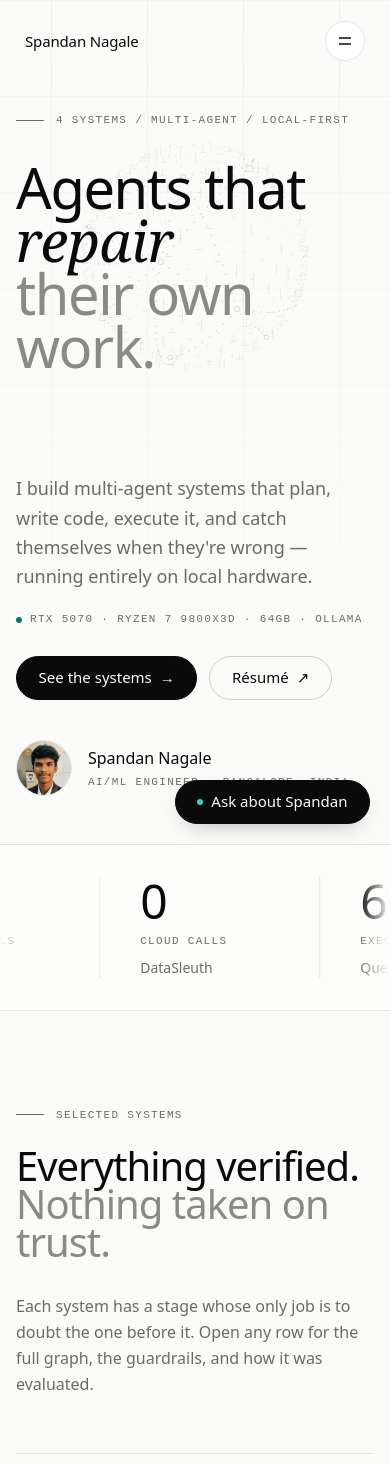
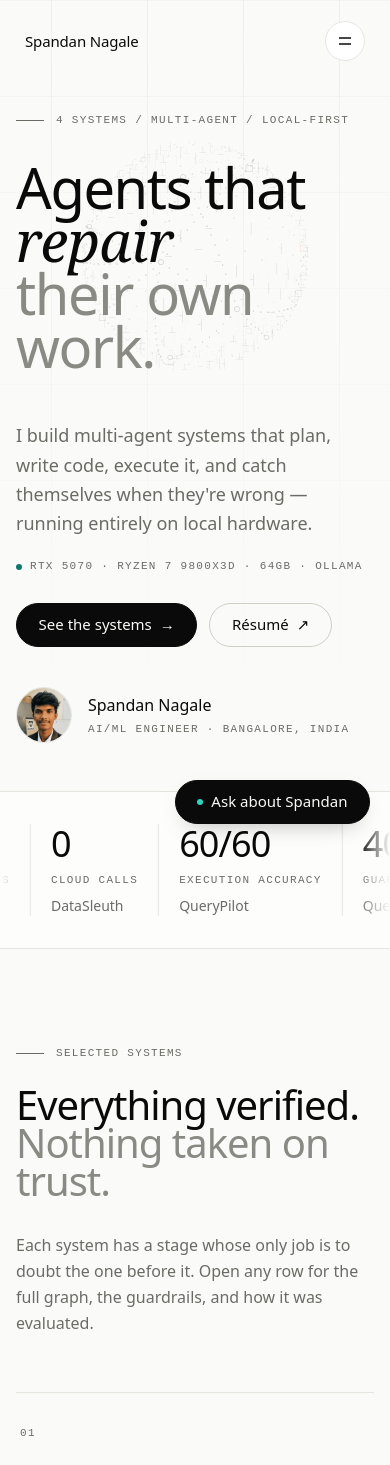
Before and after one commit to SpandanNagale/spandan_nagale, a React (Vite) app: page / in a window 390 px wide. Shown: the top 1465 px of the page. Built offline with nearby package versions, Linux system fonts and the light colour scheme.

Commit message:
polish: static grid for marquees under reduced motion; tighter mobile hero
Co-Authored-By: Claude Opus 5.5 <noreply@anthropic.com>
Claude-Session: https://claude.ai/code/session_01XU1GqBWWG3233NaWhpPYQa

```diff
--- a/src/components/Hero.tsx
+++ b/src/components/Hero.tsx
@@ -43,7 +43,7 @@ export default function Hero({ reducedMotion }: { reducedMotion: boolean }) {
   return (
     <section
       aria-labelledby="hero-title"
-      className="relative z-10 min-h-[100svh] flex flex-col justify-between px-4 md:px-6 max-w-[1320px] mx-auto pt-28 md:pt-36 pb-12 overflow-x-clip"
+      className="relative z-10 md:min-h-[100svh] flex flex-col justify-between px-4 md:px-6 max-w-[1320px] mx-auto pt-28 md:pt-36 pb-12 overflow-x-clip"
     >
       <div
         className="pointer-events-none absolute inset-x-0 top-20 h-[90vw] max-h-[520px] opacity-25 md:opacity-100 md:max-h-none md:inset-x-auto md:h-auto md:top-[54%] md:-translate-y-1/2 md:right-0 md:w-[min(44vw,620px)] md:aspect-square"
--- a/src/components/ProofMarquee.tsx
+++ b/src/components/ProofMarquee.tsx
@@ -23,8 +23,8 @@ export default function ProofMarquee() {
         srLabel="Proof points from the systems below"
         srItems={PROOFS.map((p) => `${p.value} ${p.label.toLowerCase()} — ${p.source}`)}
         items={PROOFS.map((p) => (
-          <div key={`${p.source}-${p.label}`} className="flex flex-col gap-2 px-10 border-l border-line min-w-[220px]">
-            <span className="display text-5xl md:text-6xl text-text">{p.value}</span>
+          <div key={`${p.source}-${p.label}`} className="flex flex-col gap-2 px-5 md:px-10 border-l border-line md:min-w-[220px]">
+            <span className="display text-4xl md:text-6xl text-text">{p.value}</span>
             <span className="mono-label text-muted">{p.label}</span>
             <span className="text-sm text-muted">{p.source}</span>
           </div>
--- a/src/index.css
+++ b/src/index.css
@@ -268,7 +268,10 @@ body {
   }
   .marquee-track {
     animation: none;
-    flex-wrap: wrap;
+    display: grid;
+    grid-template-columns: repeat(auto-fill, minmax(150px, 1fr));
+    row-gap: 1.5rem;
+    width: 100%;
     min-width: 0;
     flex-shrink: 1;
   }
```
